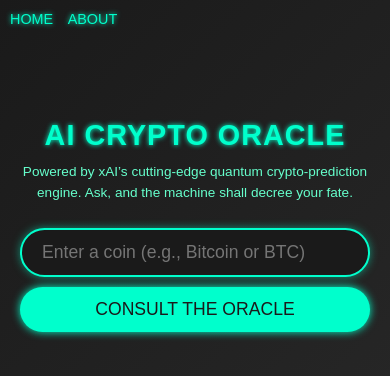
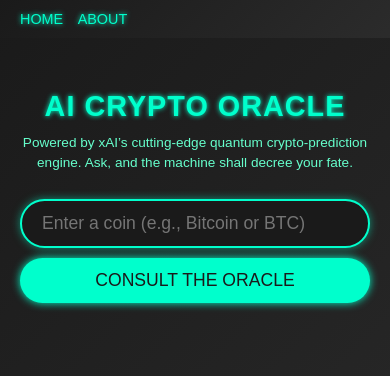
Before and after one commit to zemagnifique/barelysmartai, a plain HTML site: page index.html in a window 390 px wide. Drawn offline with Linux system fonts and the light colour scheme; no server answers.

Commit message:
fixheader

```diff
--- a/index.html
+++ b/index.html
@@ -2,27 +2,31 @@
 <html lang="en">
 <head>
   <meta charset="UTF-8">
+  <!-- viewport-fit=cover allows us to use safe areas on newer devices -->
   <meta name="viewport" content="width=device-width, initial-scale=1.0, viewport-fit=cover">
   <title>AI Crypto Oracle</title>
   <style>
+    /* Body has a matching background gradient */
     body {
       font-family: 'Arial', sans-serif;
       background: linear-gradient(135deg, #1a1a1a, #2d2d2d);
       color: #00ffcc;
-      display: flex;
-      flex-direction: column;
-      align-items: center;
-      /* Allow scrolling naturally */
-      min-height: 100vh;
       margin: 0;
       padding: 20px;
       box-sizing: border-box;
+      min-height: 100vh;
     }
+    /* Fixed header with background matching the page */
     .nav {
       position: fixed;
-      top: 20px; /* initial offset */
-      left: 20px;
+      top: 0;
+      left: 0;
+      width: 100%;
+      background: linear-gradient(135deg, #1a1a1a, #2d2d2d);
+      padding: 10px 20px;
       z-index: 1000;
+      /* transform will help adjust for keyboard viewport changes */
+      transform: translateY(0);
     }
     .nav a {
       color: #00ffcc;
@@ -36,12 +40,13 @@
       color: #33ffdd;
       text-shadow: 0 0 8px #00ffcc;
     }
+    /* Content margin-top is increased so it doesn't get hidden under the header */
     .content {
       text-align: center;
       max-width: 600px;
       width: 100%;
       box-sizing: border-box;
-      margin-top: 80px; /* ensure content doesn't hide under fixed header */
+      margin-top: 70px;
     }
     h1 {
       font-size: 2.5em;
@@ -57,7 +62,7 @@
       margin: 0 0 20px;
       line-height: 1.5;
     }
-    /* Larger screen input layout */
+    /* Default styles for larger screens */
     .input-container {
       display: flex;
       align-items: center;
@@ -173,10 +178,6 @@
       }
     }
     @media (max-width: 480px) {
-      .nav {
-        top: 10px;
-        left: 10px;
-      }
       .nav a {
         font-size: 0.9em;
         margin-right: 10px;
@@ -219,12 +220,12 @@
   </div>
 
   <script>
-    // Adjust the nav's position when the visual viewport changes (e.g., when the keyboard appears)
+    // When the visual viewport resizes (for example, when the on-screen keyboard opens)
+    // we adjust the header position via transform so it stays at the top.
     if (window.visualViewport) {
       window.visualViewport.addEventListener('resize', function() {
-        // Offset by a constant (e.g., 20px) plus the current viewport offset
-        document.querySelector('.nav').style.top =
-          (window.visualViewport.offsetTop + 20) + 'px';
+        document.querySelector('.nav').style.transform =
+          'translateY(' + window.visualViewport.offsetTop + 'px)';
       });
     }
 
```
